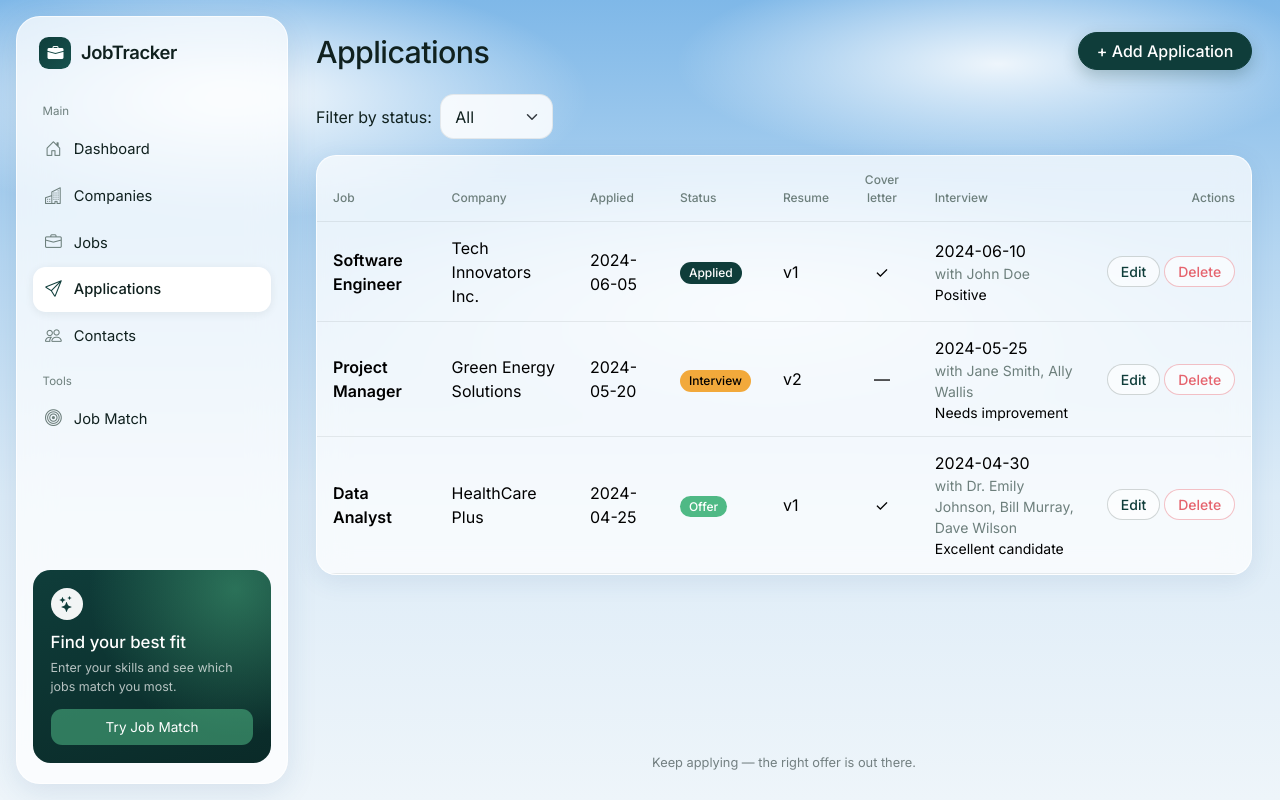
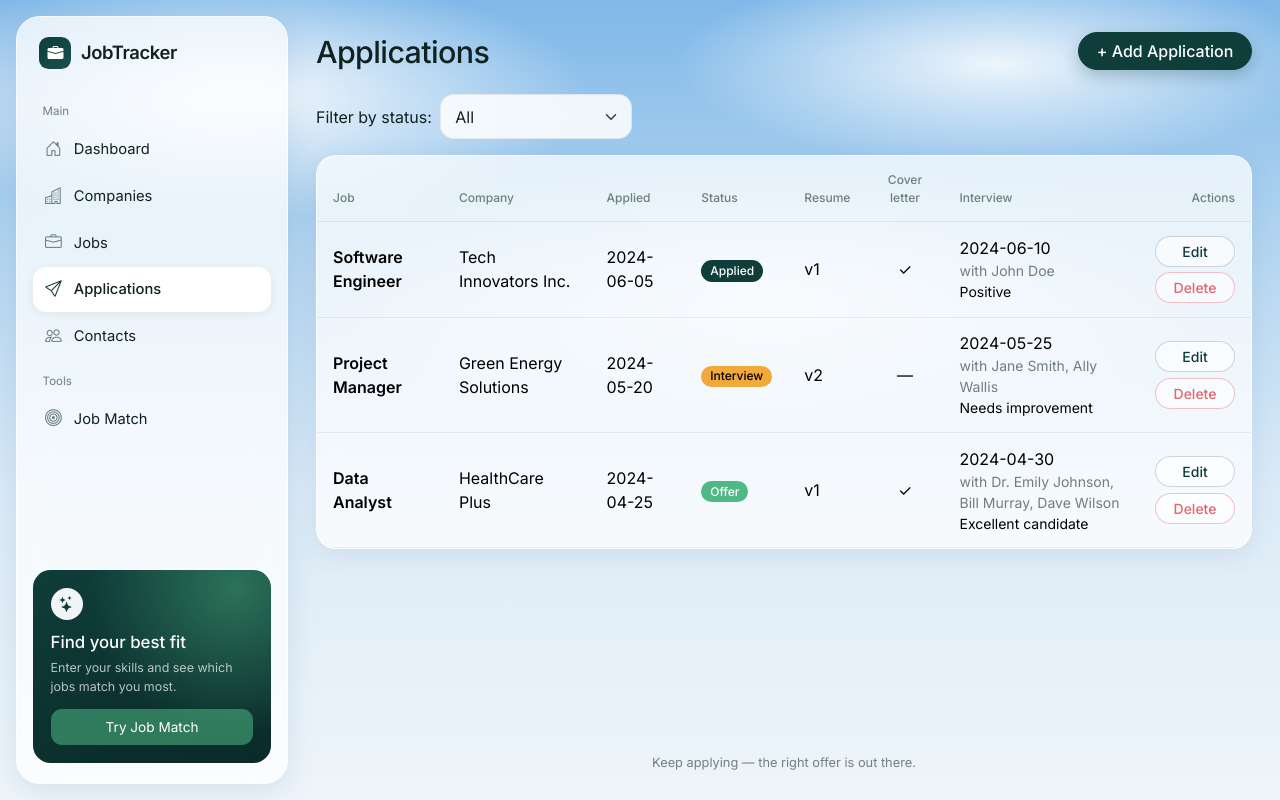
Before and after one commit to kevin-mc-wilson/job-application-tracker, a Flask app: page /applications in a window 1280 px wide. Run offline with Flask 3, Linux system fonts and the light colour scheme; data comes from the database, SQL or seed files in the repository.

Commit message:
Updated styling
Updated styling since it was previously done after PR was merged so changes weren't saved.

```diff
--- a/app.py
+++ b/app.py
@@ -967,4 +967,5 @@ def job_match():
 
 
 if __name__ == "__main__":
-    app.run(debug=True)
+    # Port 5001: macOS AirPlay Receiver occupies port 5000 and answers localhost:5000 with 403.
+    app.run(debug=True, port=5001)
--- a/static/style.css
+++ b/static/style.css
@@ -358,8 +358,28 @@ a:hover > .stat-card {
     padding: 0.85rem 1rem;
 }
 
+/* Edit / Delete buttons: same width on every list page */
+.table-actions {
+    width: 1%; /* shrink the cell to fit the buttons */
+    white-space: nowrap;
+}
+
+.table-actions .btn {
+    display: block;
+    width: 100%;
+    min-width: 5rem;
+    text-align: center;
+}
+
 .table-actions form {
-    display: inline;
+    display: block;
+    margin-top: 0.35rem;
+}
+
+/* Wide enough that the dropdown arrow doesn't clip "Screening" / "Withdrawn" */
+.status-filter {
+    min-width: 12rem;
+    padding-right: 2.5rem;
 }
 
 /* ---------- Buttons, badges, forms ---------- */
--- a/templates/applications.html
+++ b/templates/applications.html
@@ -13,7 +13,7 @@
         <label for="status" class="col-form-label">Filter by status:</label>
     </div>
     <div class="col-auto">
-        <select class="form-select" id="status" name="status" onchange="this.form.submit()">
+        <select class="form-select status-filter" id="status" name="status" onchange="this.form.submit()">
             <option value="">All</option>
             {% for s in statuses %}
             <option value="{{ s }}" {{ 'selected' if s == status_filter }}>{{ s }}</option>
--- a/templates/companies.html
+++ b/templates/companies.html
@@ -38,7 +38,7 @@
                     </td>
                     <td class="text-center">{{ c.job_count }}</td>
                     <td class="text-center">{{ c.contact_count }}</td>
-                    <td class="text-end table-actions">
+                    <td class="text-end table-actions text-nowrap">
                         <a href="{{ url_for('edit_company', company_id=c.company_id) }}" class="btn btn-sm btn-outline-secondary">Edit</a>
                         {% set msg = 'Delete ' ~ c.company_name ~ '?' %}
                         {% if c.job_count or c.contact_count %}
```
